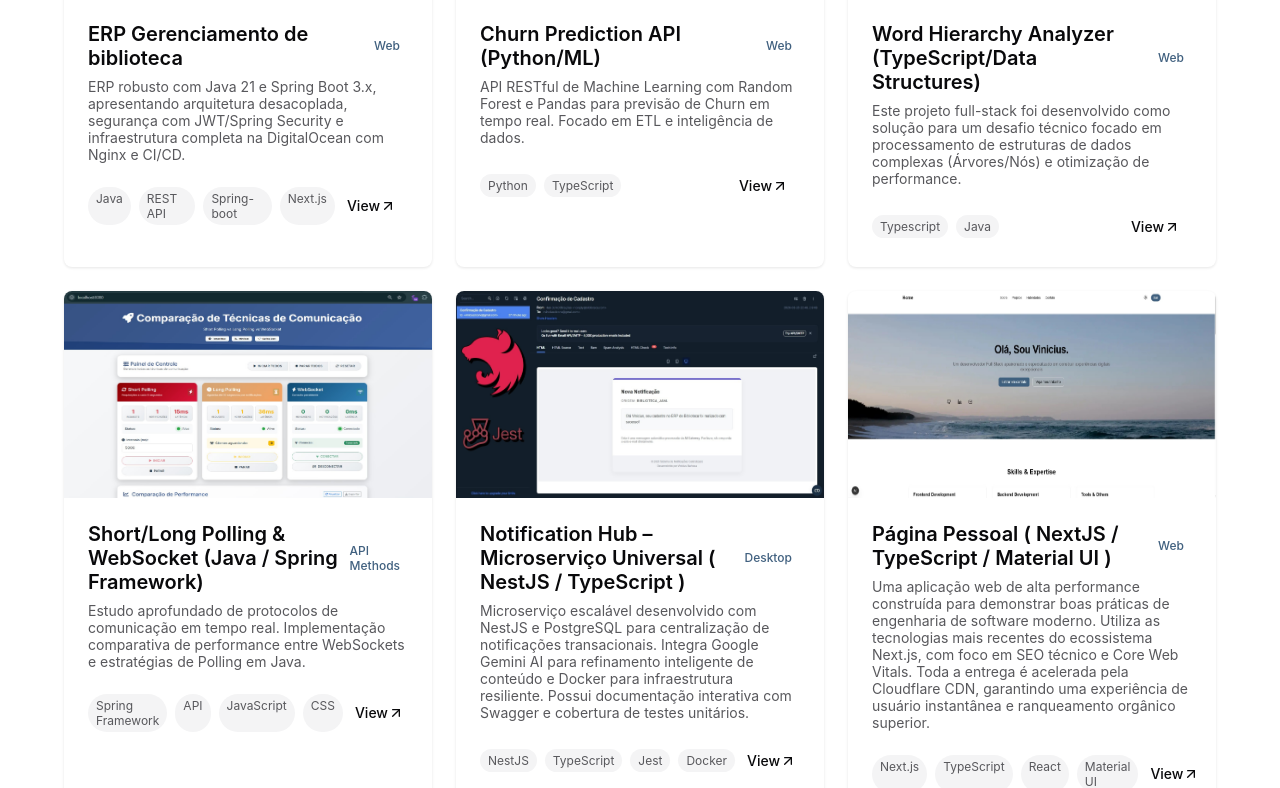
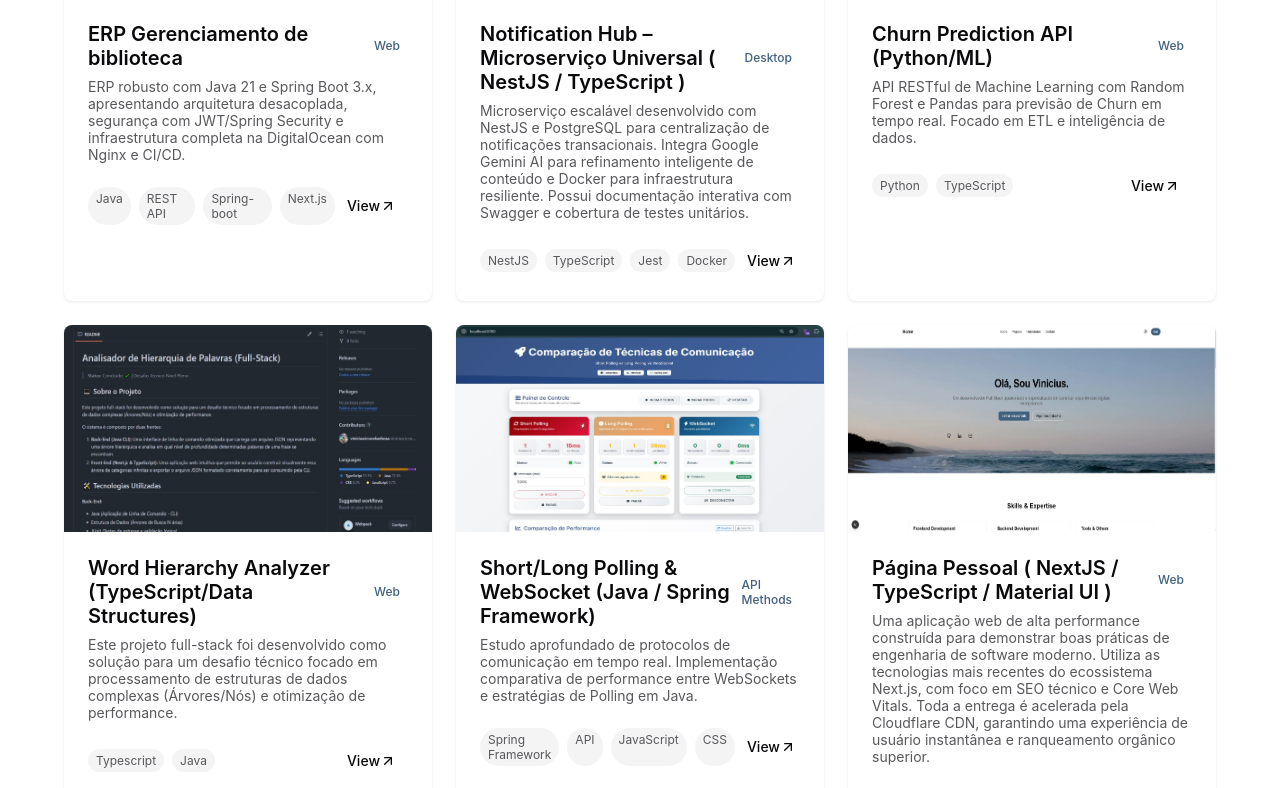
Before and after one commit to viniciusciconebarbosa/my-portifolio-page, a Next.js app: page / in a window 1280 px wide. Shown: the part 1751-2539 px from the top of the page. Built offline with nearby package versions, Linux system fonts and the light colour scheme.

Commit message:
chore: update projects

```diff
--- a/src/components/styled/Projects/Projects.tsx
+++ b/src/components/styled/Projects/Projects.tsx
@@ -68,6 +68,15 @@ export default function ProjectsSection() {
 				link: "https://github.com/viniciusciconebarbosa/erp-system-library-spring",
 			},
 			{
+				title: "Notification Hub – Microserviço Universal ( NestJS / TypeScript )",
+				description:
+					"Microserviço escalável desenvolvido com NestJS e PostgreSQL para centralização de notificações transacionais. Integra Google Gemini AI para refinamento inteligente de conteúdo e Docker para infraestrutura resiliente. Possui documentação interativa com Swagger e cobertura de testes unitários.",
+				image: microservice.src,
+				category: "Desktop",
+				technologies: ["NestJS", "TypeScript", "Jest", "Docker"],
+				link: "https://github.com/viniciusciconebarbosa/notification-hub-nestjs",
+			},
+			{
 				title: "Churn Prediction API (Python/ML)",
 				description: "API RESTful de Machine Learning com Random Forest e Pandas para previsão de Churn em tempo real. Focado em ETL e inteligência de dados.",
 				image: Commerce.src,
@@ -92,15 +101,6 @@ export default function ProjectsSection() {
 			category: "API Methods",
 			technologies: ["Spring Framework", "API", "JavaScript", "CSS"],
 			link: "https://github.com/viniciusciconebarbosa/short-long-polling-websocket",
-		},
-		{
-			title: "Notification Hub – Microserviço Universal ( NestJS / TypeScript )",
-			description:
-				"Microserviço escalável desenvolvido com NestJS e PostgreSQL para centralização de notificações transacionais. Integra Google Gemini AI para refinamento inteligente de conteúdo e Docker para infraestrutura resiliente. Possui documentação interativa com Swagger e cobertura de testes unitários.",
-			image: microservice.src,
-			category: "Desktop",
-			technologies: ["NestJS", "TypeScript", "Jest", "Docker"],
-			link: "https://github.com/viniciusciconebarbosa/notification-hub-nestjs",
 		},
 		{
 			title: "Página Pessoal ( NextJS / TypeScript / Material UI  )",
```
Also changed, not shown: src/assets/microservice.jpg. Lines whose indentation alone changed are shown as unchanged.
